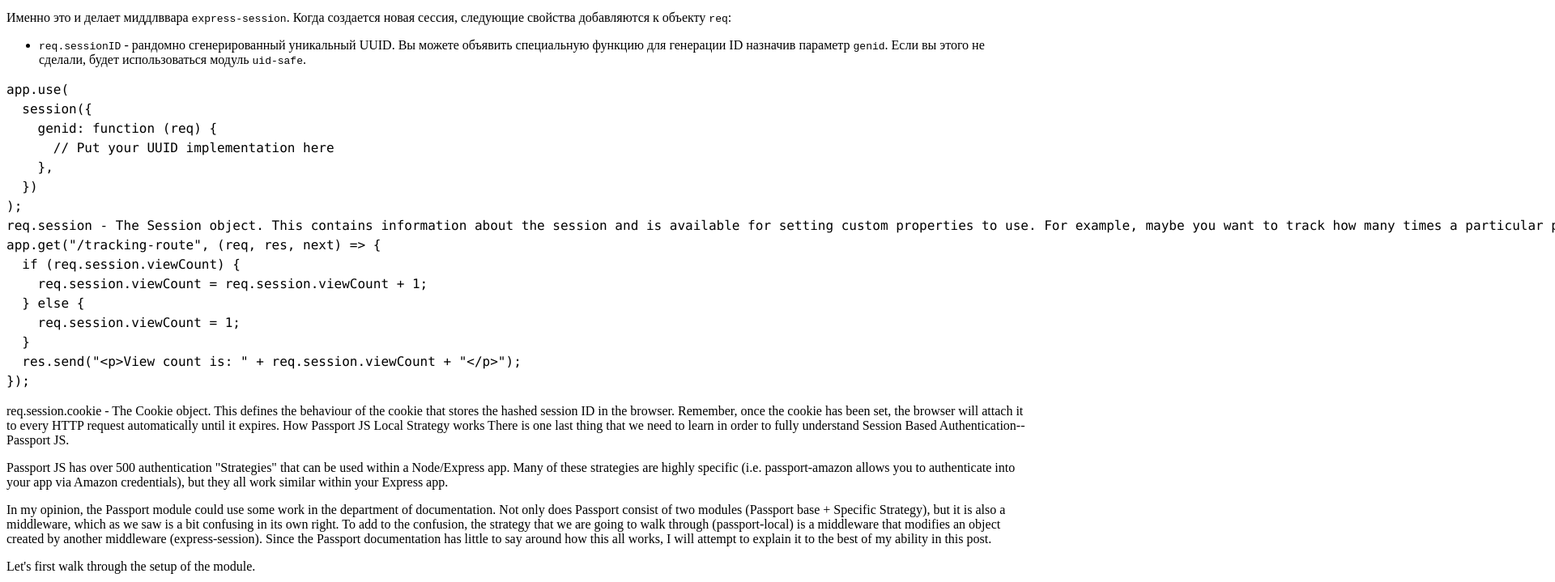
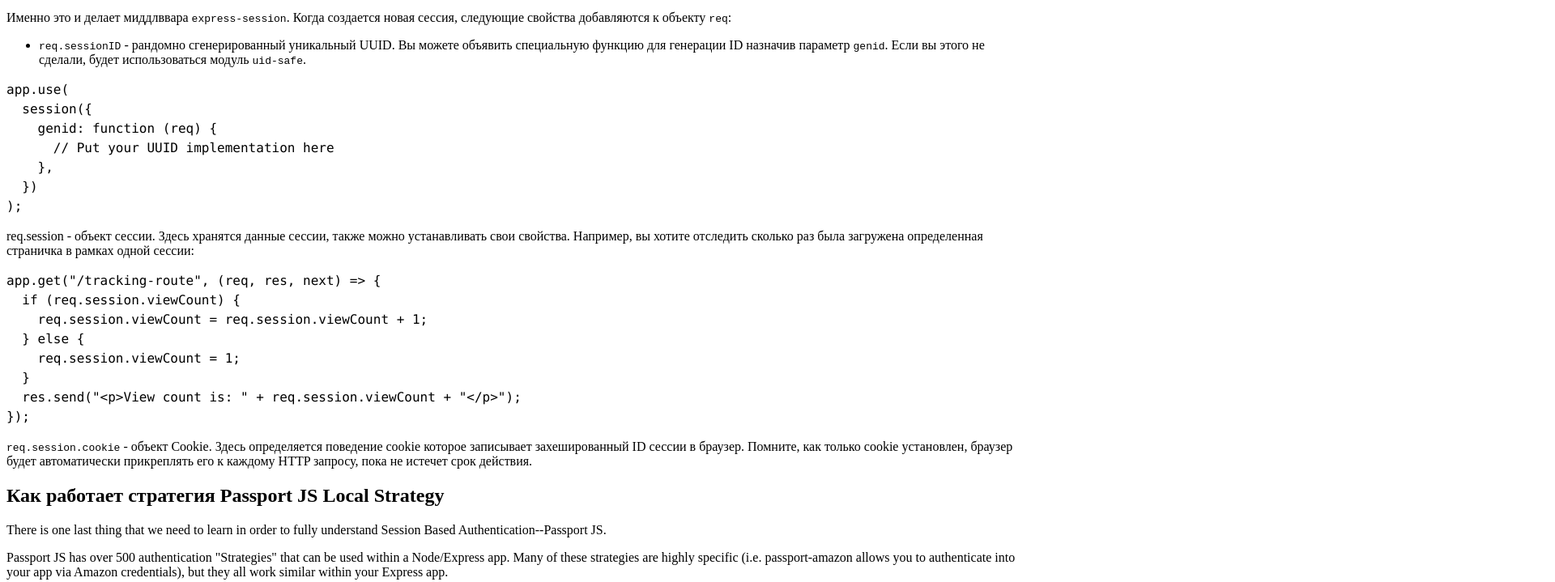
Before and after one commit to DmitryVdovichencko/dev-docs, a Gatsby site: page /posts/ultimate-guide-passport-js in a window 1280 px wide. Shown: the part 8959-9678 px from the top of the page at 81% size, 1920 px wide, since content can reach past the window. Built offline with nearby package versions, Linux system fonts and the light colour scheme; Gatsby itself is replaced by a stand-in of ours; some packages are replaced by stand-ins of ours; code samples lack their colours.

Commit message:
wip: translation

````diff
--- a/src/pages/posts/ultimate-guide-passport-js.mdx
+++ b/src/pages/posts/ultimate-guide-passport-js.mdx
@@ -400,7 +400,10 @@ app.use(
     },
   })
 );
-req.session - The Session object. This contains information about the session and is available for setting custom properties to use. For example, maybe you want to track how many times a particular page is loaded in a single session:
+```
+req.session - объект сессии. Здесь хранятся данные сессии, также можно устанавливать свои свойства. Например, вы хотите отследить сколько раз была загружена определенная страничка в рамках одной сессии:
+
+```javascript
 app.get("/tracking-route", (req, res, next) => {
   if (req.session.viewCount) {
     req.session.viewCount = req.session.viewCount + 1;
@@ -411,8 +414,12 @@ app.get("/tracking-route", (req, res, next) => {
 });
 ```
 
-req.session.cookie - The Cookie object. This defines the behaviour of the cookie that stores the hashed session ID in the browser. Remember, once the cookie has been set, the browser will attach it to every HTTP request automatically until it expires.
-How Passport JS Local Strategy works
+`req.session.cookie` - объект Cookie. Здесь определяется поведение cookie которое записывает захешированный ID сессии в браузер. Помните, как только cookie установлен, браузер будет автоматически прикреплять его к каждому HTTP запросу, пока не истечет срок действия.
+
+
+## Как работает стратегия Passport JS Local Strategy
+
+
 There is one last thing that we need to learn in order to fully understand Session Based Authentication--Passport JS.
 
 Passport JS has over 500 authentication "Strategies" that can be used within a Node/Express app. Many of these strategies are highly specific (i.e. passport-amazon allows you to authenticate into your app via Amazon credentials), but they all work similar within your Express app.
````
